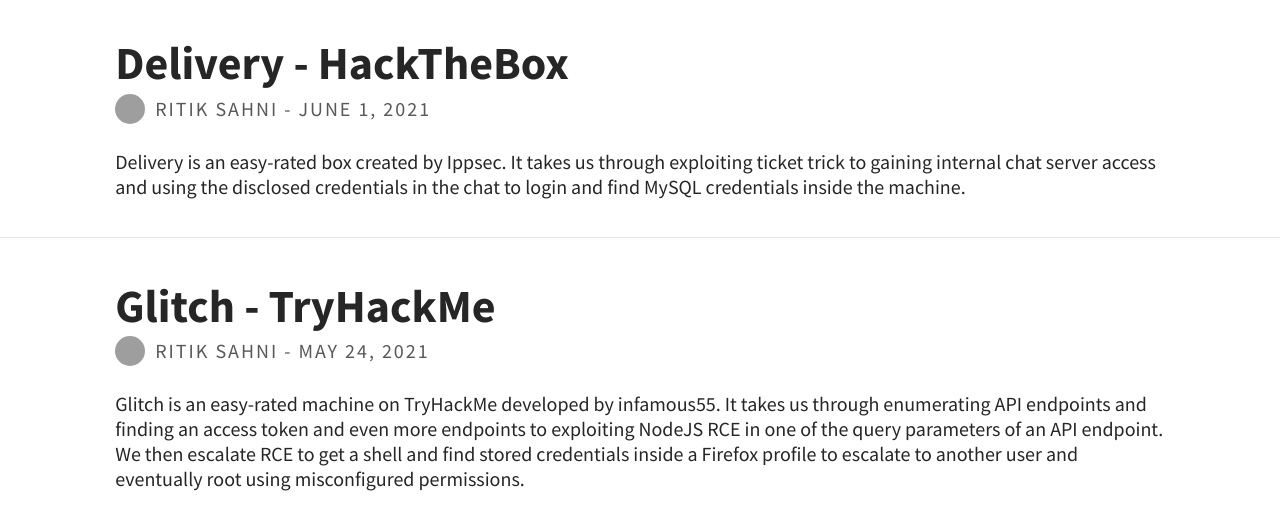
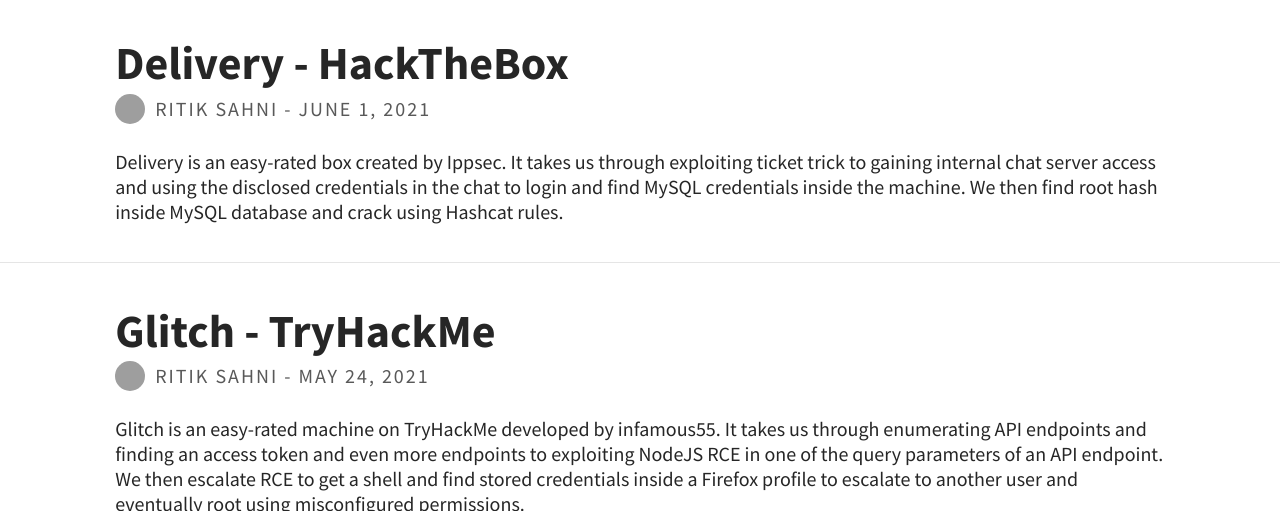
Before and after one commit to ritiksahni/blog-dev, a Jekyll site: the page built from index.html, in a window 1280 px wide and 900 px high, cut to the strip 389-900 px from the top of the window. Built offline with Jekyll 4.4.1, drawn with Linux system fonts in a browser that asks for light colours; the list of posts is cut into pages by our own code; grey boxes are pictures that could not be loaded.

Commit message:
Fix Delivery intro

```diff
--- a/_posts/2021-06-01-Delivery-HackTheBox.md
+++ b/_posts/2021-06-01-Delivery-HackTheBox.md
@@ -10,7 +10,7 @@
 
 <center><img src="assets/img/posts/delivery-htb/blog_banner.png" alt="Delivery - Box Info"></center><br>
 
-Delivery is an easy-rated box created by [Ippsec](https://www.youtube.com/channel/UCa6eh7gCkpPo5XXUDfygQQA). It takes us through exploiting ticket trick to gaining internal chat server access and using the disclosed credentials in the chat to login and find MySQL credentials inside the machine.
+Delivery is an easy-rated box created by [Ippsec](https://www.youtube.com/channel/UCa6eh7gCkpPo5XXUDfygQQA). It takes us through exploiting ticket trick to gaining internal chat server access and using the disclosed credentials in the chat to login and find MySQL credentials inside the machine. We then find root hash inside MySQL database and crack using Hashcat rules.
 
 <!--more-->
 
```
